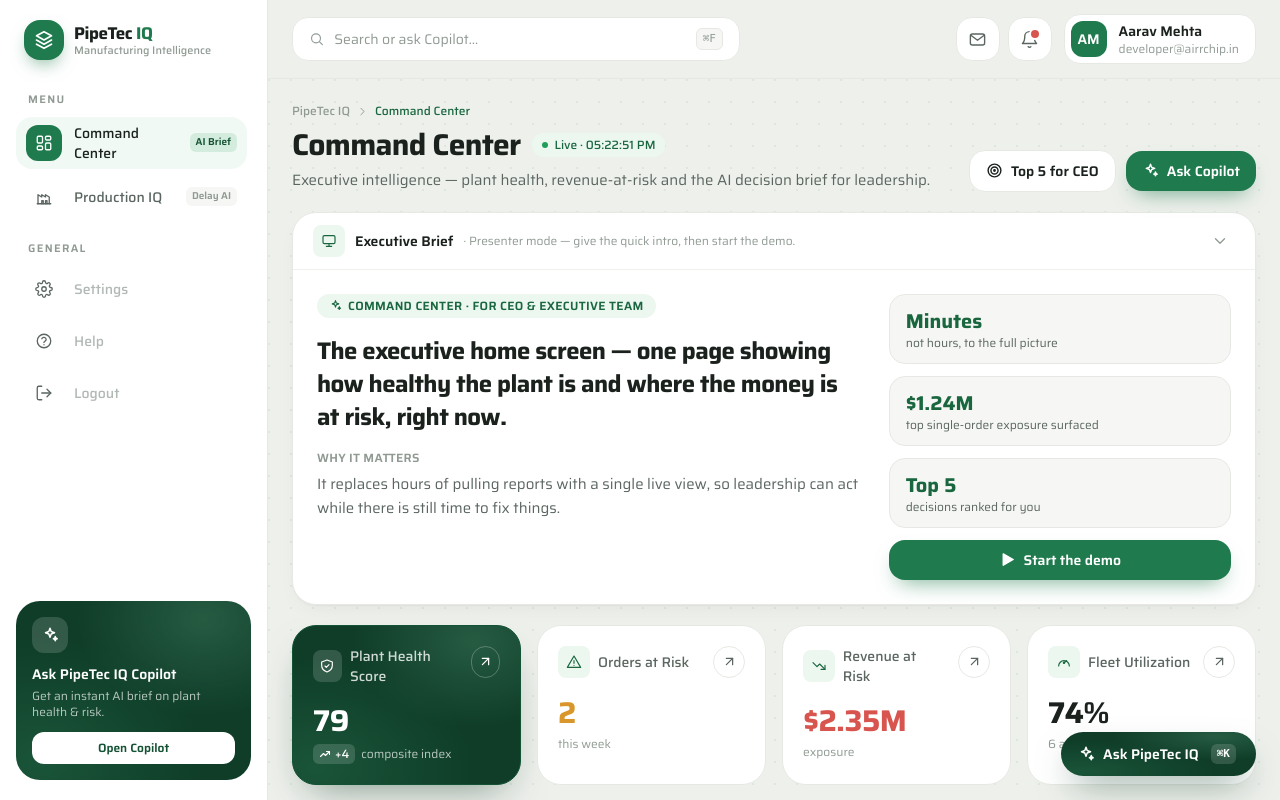
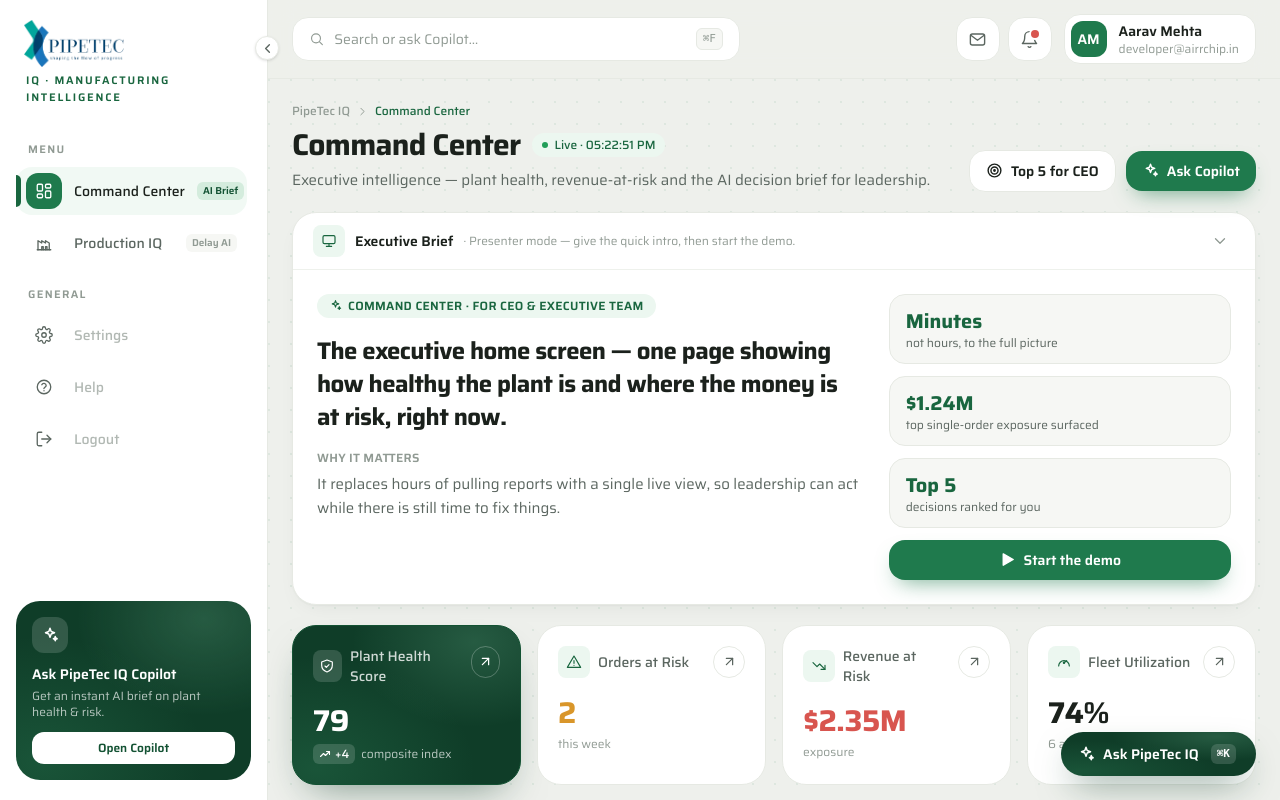
Before and after one commit to Sanket0798/Piptec-IQ, a React (Vite) app: page / in a window 1280 px wide. Built offline with nearby package versions, Linux system fonts and the light colour scheme.

Commit message:
Major Changes

```diff
--- a/src/components/Icon.jsx
+++ b/src/components/Icon.jsx
@@ -69,6 +69,13 @@
   ),
   chevronDown: <polyline points="6 9 12 15 18 9" />,
   chevronRight: <polyline points="9 6 15 12 9 18" />,
+  chevronLeft: <polyline points="15 6 9 12 15 18" />,
+  sidebar: (
+    <>
+      <rect x="3" y="4" width="18" height="16" rx="2.5" />
+      <line x1="9" y1="4" x2="9" y2="20" />
+    </>
+  ),
   plus: (
     <>
       <line x1="12" y1="5" x2="12" y2="19" />
--- a/src/components/layout/AppLayout.jsx
+++ b/src/components/layout/AppLayout.jsx
@@ -1,12 +1,19 @@
+import { useEffect, useState } from 'react'
 import Sidebar from './Sidebar'
 import Topbar from './Topbar'
 import Icon from '../Icon'
 
 export default function AppLayout({ children }) {
+  const [collapsed, setCollapsed] = useState(() => localStorage.getItem('pt_sidebar_collapsed') === '1')
+
+  useEffect(() => {
+    localStorage.setItem('pt_sidebar_collapsed', collapsed ? '1' : '0')
+  }, [collapsed])
+
   return (
     <div className="flex h-screen overflow-hidden bg-canvas">
-      <Sidebar />
-      <div className="flex min-w-0 flex-1 flex-col">
+      <Sidebar collapsed={collapsed} onToggle={() => setCollapsed((c) => !c)} />
+      <div className="relative z-0 flex min-w-0 flex-1 flex-col">
         <Topbar />
         <main className="flex-1 overflow-y-auto bg-grid">
           <div className="mx-auto max-w-[1400px] px-6 py-6">{children}</div>
--- a/src/components/layout/Sidebar.jsx
+++ b/src/components/layout/Sidebar.jsx
@@ -1,106 +1,175 @@
-import { NavLink } from 'react-router-dom'
-import { cn } from '../../lib/format'
-import Icon from '../Icon'
-import { nav } from '../../data/common'
+import { NavLink } from "react-router-dom";
+import { cn } from "../../lib/format";
+import Icon from "../Icon";
+import { nav } from "../../data/common";
 
-function Logo() {
+function Logo({ collapsed }) {
   return (
-    <div className="flex items-center gap-2.5 px-2">
-      <span className="grid size-10 place-items-center rounded-2xl bg-brand-500 text-white shadow-[0_8px_18px_-6px_rgba(31,122,77,0.6)]">
-        <Icon name="layers" size={20} strokeWidth={2} />
+    <NavLink
+      to="/"
+      className={cn("block", collapsed ? "px-0" : "px-2")}
+      aria-label="PipeTec IQ — Manufacturing Intelligence"
+      title="PipeTec IQ — Manufacturing Intelligence"
+    >
+      {collapsed ? (
+        // collapsed: crop to the ribbon mark only
+        <span className="mx-auto grid h-11 w-11 place-items-center overflow-hidden rounded-2xl">
+          <img
+            src="/images/logo/New_logo.png"
+            alt="PipeTec"
+            className="h-11 max-w-none select-none"
+            style={{ objectFit: "cover", objectPosition: "left center" }}
+            draggable="false"
+          />
         </span>
-      <div className="leading-tight">
-        <div className="text-[17px] font-bold tracking-tight text-ink">
-          PipeTec <span className="text-brand-500">IQ</span>
+      ) : (
+        <>
+          <img
+            src="/images/logo/New_logo.png"
+            alt="PipeTec"
+            className="w-[100px] select-none"
+            draggable="false"
+          />
+          <div className="mt-1.5 pl-0.5 text-[11px] font-semibold uppercase tracking-[0.16em] text-brand-600">
+            IQ · Manufacturing Intelligence
           </div>
-        <div className="text-[11px] font-medium text-ink-faint">Manufacturing Intelligence</div>
-      </div>
-    </div>
-  )
+        </>
+      )}
+    </NavLink>
+  );
 }
 
-function Item({ item, disabled }) {
+function Item({ item, disabled, collapsed }) {
   const inner = (active) => (
     <>
       <span
         className={cn(
-          'grid size-9 place-items-center rounded-xl transition-colors',
-          active ? 'bg-brand-500 text-white' : 'text-ink-soft group-hover:bg-brand-50 group-hover:text-brand-600',
+          "grid size-9 shrink-0 place-items-center rounded-xl transition-colors",
+          active
+            ? "bg-brand-500 text-white"
+            : "text-ink-soft group-hover:bg-brand-50 group-hover:text-brand-600",
         )}
       >
         <Icon name={item.icon} size={18} />
       </span>
-      <span className="flex-1">{item.label}</span>
+      {!collapsed && (
+        <>
+          <span className="flex-1 whitespace-nowrap">{item.label}</span>
           {item.badge && (
             <span
               className={cn(
-            'rounded-md px-1.5 py-0.5 text-[10px] font-semibold',
-            active ? 'bg-brand-100 text-brand-700' : 'bg-surface-soft text-ink-faint',
+                "rounded-md px-1.5 py-0.5 text-[10px] font-semibold whitespace-nowrap",
+                active
+                  ? "bg-brand-100 text-brand-700"
+                  : "bg-surface-soft text-ink-faint",
               )}
             >
               {item.badge}
             </span>
           )}
         </>
-  )
+      )}
+    </>
+  );
 
   if (disabled) {
     return (
-      <div className="group flex cursor-not-allowed items-center gap-3 rounded-2xl px-2.5 py-1.5 text-sm font-medium text-ink-faint/70">
+      <div
+        title={collapsed ? item.label : undefined}
+        className={cn(
+          "group flex cursor-not-allowed items-center gap-3 rounded-2xl py-1.5 text-sm font-medium text-ink-faint/70",
+          collapsed ? "justify-center px-1.5" : "px-2.5",
+        )}
+      >
         {inner(false)}
       </div>
-    )
+    );
   }
 
   return (
     <NavLink
       to={item.to}
-      end={item.to === '/'}
+      end={item.to === "/"}
+      title={collapsed ? item.label : undefined}
       className={({ isActive }) =>
         cn(
-          'group relative flex items-center gap-3 rounded-2xl px-2.5 py-1.5 text-sm font-medium transition-colors',
-          isActive ? 'bg-brand-50/70 text-ink' : 'text-ink-soft hover:text-ink',
+          "group relative flex items-center gap-3 rounded-2xl py-1.5 text-sm font-medium transition-colors",
+          collapsed ? "justify-center px-1.5" : "px-2.5",
+          isActive ? "bg-brand-50/70 text-ink" : "text-ink-soft hover:text-ink",
         )
       }
     >
       {({ isActive }) => (
         <>
-          {isActive && (
-            <span className="absolute -left-3 top-1/2 h-7 w-1.5 -translate-y-1/2 rounded-r-full bg-brand-500" />
+          <span
+            className={cn(
+              "absolute left-0 top-1/2 w-[5px] -translate-y-1/2 rounded-r-full bg-brand-600 transition-all duration-300 ease-in-out",
+              isActive ? "h-8 opacity-100" : "h-0 opacity-0",
             )}
+          />
           {inner(isActive)}
         </>
       )}
     </NavLink>
-  )
+  );
 }
 
-function GroupLabel({ children }) {
-  return <div className="px-3 pb-2 pt-5 text-[11px] font-semibold uppercase tracking-[0.12em] text-ink-faint">{children}</div>
+function GroupLabel({ children, collapsed }) {
+  if (collapsed) {
+    return <div className="mx-auto my-3 h-px w-8 bg-line" />;
+  }
+  return (
+    <div className="px-3 pb-2 pt-5 text-[11px] font-semibold uppercase tracking-[0.12em] text-ink-faint">
+      {children}
+    </div>
+  );
 }
 
-export default function Sidebar() {
+export default function Sidebar({ collapsed = false, onToggle }) {
   return (
-    <aside className="flex h-full w-[268px] shrink-0 flex-col border-r border-line bg-surface px-4 py-5">
-      <Logo />
+    <aside
+      className={cn(
+        "relative z-20 flex h-full shrink-0 flex-col border-r border-line bg-surface py-5 transition-[width] duration-300 ease-in-out",
+        collapsed ? "w-[88px] px-4" : "w-[268px] px-4",
+      )}
+    >
+      <Logo collapsed={collapsed} />
 
-      <nav className="mt-3 flex-1 overflow-y-auto pr-1">
-        <GroupLabel>Menu</GroupLabel>
+      {/* collapse / expand toggle — sits on the right edge */}
+      <button
+        onClick={onToggle}
+        aria-label={collapsed ? "Expand sidebar" : "Collapse sidebar"}
+        title={collapsed ? "Expand" : "Collapse"}
+        className="absolute -right-3 top-9 z-10 grid size-6 place-items-center rounded-full border border-line bg-surface text-ink-soft shadow-sm transition hover:border-brand-200 hover:text-brand-600"
+      >
+        <Icon name={collapsed ? "chevronRight" : "chevronLeft"} size={15} strokeWidth={2.2} />
+      </button>
+
+      <nav className="mt-4 flex-1 overflow-y-auto overflow-x-hidden pr-1">
+        <GroupLabel collapsed={collapsed}>Menu</GroupLabel>
         <div className="space-y-1">
           {nav.menu.map((item) => (
-            <Item key={item.id} item={item} />
+            <Item key={item.id} item={item} collapsed={collapsed} />
           ))}
         </div>
 
-        <GroupLabel>General</GroupLabel>
+        <GroupLabel collapsed={collapsed}>General</GroupLabel>
         <div className="space-y-1">
           {nav.general.map((item) => (
-            <Item key={item.id} item={item} disabled />
+            <Item key={item.id} item={item} disabled collapsed={collapsed} />
           ))}
         </div>
       </nav>
 
       {/* promo card pinned to bottom (Donezo pattern) */}
+      {collapsed ? (
+        <button
+          title="Ask PipeTec IQ Copilot"
+          className="mx-auto mt-4 grid size-12 place-items-center rounded-2xl bg-brand-800 bg-wave text-white shadow-[0_10px_22px_-10px_rgba(15,61,40,0.6)] transition hover:scale-105"
+        >
+          <Icon name="sparkles" size={20} strokeWidth={2} />
+        </button>
+      ) : (
         <div className="relative mt-4 overflow-hidden rounded-3xl bg-brand-800 bg-wave p-4 text-white">
           <span className="grid size-9 place-items-center rounded-xl bg-white/15">
             <Icon name="sparkles" size={18} strokeWidth={2} />
@@ -108,11 +177,14 @@
           <div className="mt-3 text-sm font-semibold leading-snug">
             Ask PipeTec IQ Copilot
           </div>
-        <p className="mt-1 text-xs text-white/70">Get an instant AI brief on plant health & risk.</p>
+          <p className="mt-1 text-xs text-white/70">
+            Get an instant AI brief on plant health & risk.
+          </p>
           <button className="mt-3 w-full rounded-xl bg-white py-2 text-xs font-semibold text-brand-700 transition hover:bg-brand-50">
             Open Copilot
           </button>
         </div>
+      )}
     </aside>
-  )
+  );
 }
--- a/src/index.css
+++ b/src/index.css
@@ -57,6 +57,27 @@
   font-variation-settings: 'wdth' 100;
 }
 
+/* Tailwind v4 preflight sets buttons to cursor:default — restore the pointer
+   on every interactive element so clickable things feel clickable. */
+@layer base {
+  button:not(:disabled),
+  [role='button']:not([aria-disabled='true']),
+  a[href],
+  select:not(:disabled),
+  summary,
+  label:has(input:not(:disabled)),
+  input[type='checkbox']:not(:disabled),
+  input[type='radio']:not(:disabled),
+  input[type='range']:not(:disabled) {
+    cursor: pointer;
+  }
+
+  button:disabled,
+  [aria-disabled='true'] {
+    cursor: not-allowed;
+  }
+}
+
 /* thin, soft scrollbars to match the clean aesthetic */
 * {
   scrollbar-width: thin;
```
Also changed, not shown: public/images/logo/New_logo.png (added). Lines whose indentation alone changed are shown as unchanged.
